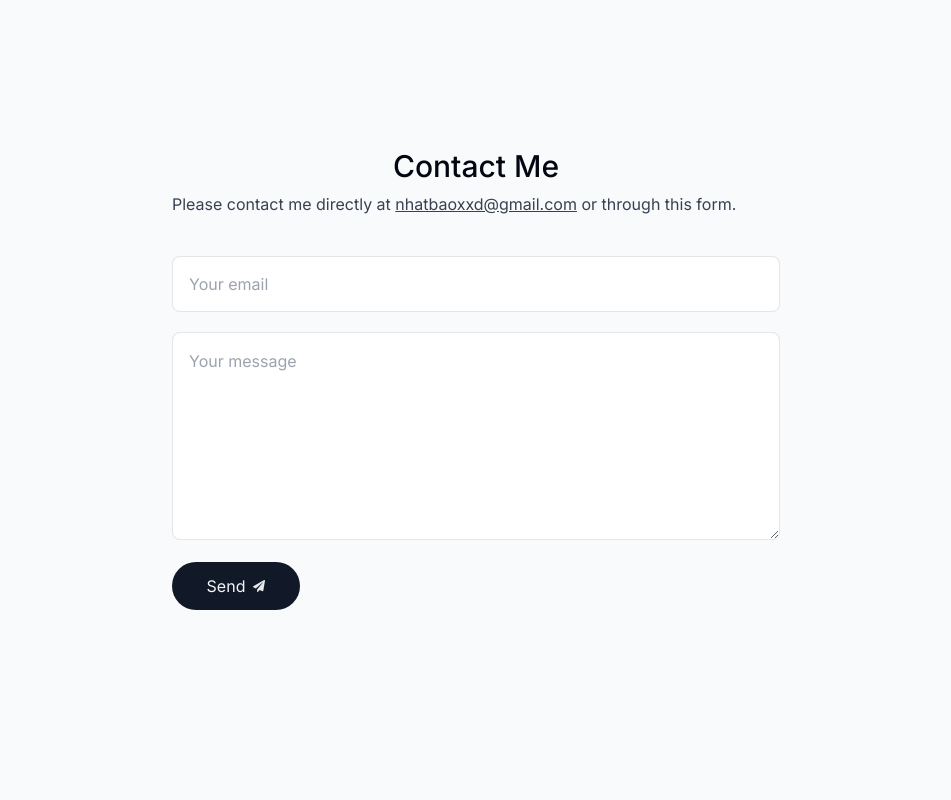
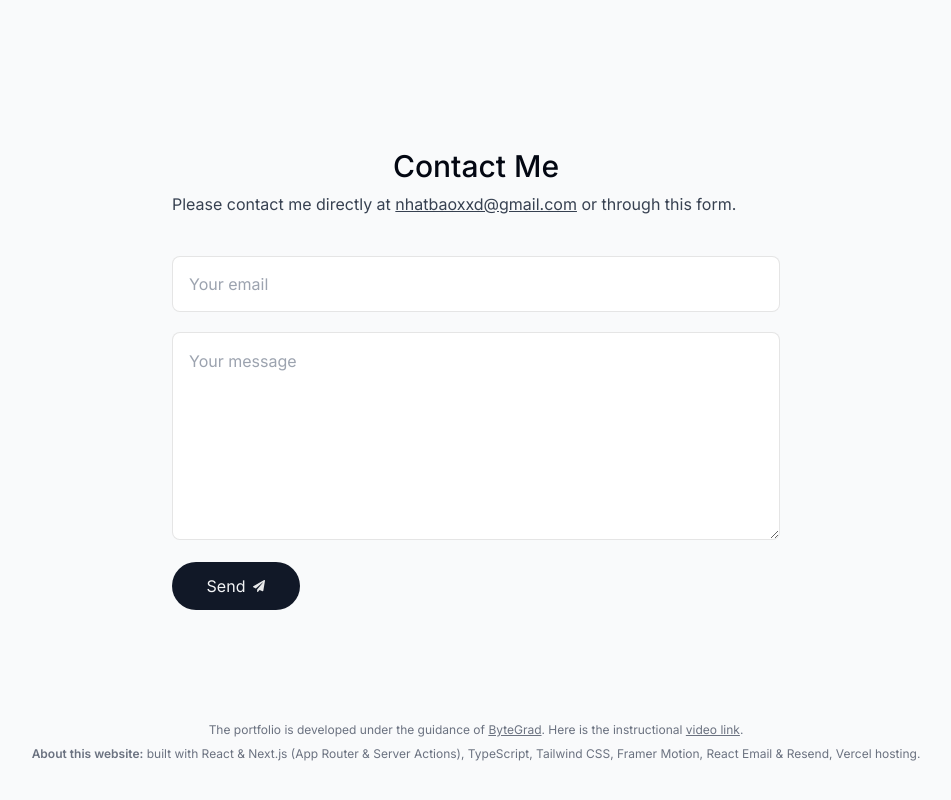
Before and after one commit to nboraxxd/portfolio, a Next.js app: page / in a window 1280 px wide. Shown: the part 3752-4552 px from the top of the page, without its empty margins (164-1115 px from the left). Before the commit the page ends 4474 px from the top, so only its background shows below. Built offline with nearby package versions, Linux system fonts and the light colour scheme; no server answers.

Commit message:
Add Footer component to layout

```diff
--- a/app/layout.tsx
+++ b/app/layout.tsx
@@ -3,6 +3,7 @@ import { Inter } from 'next/font/google'
 import { Toaster } from 'react-hot-toast'
 
 import { Header } from '@/components/header'
+import { Footer } from '@/components/footer'
 import '@/app/globals.css'
 
 const inter = Inter({ subsets: ['latin'] })
@@ -21,6 +22,7 @@ export default function RootLayout({ children }: Readonly<{ children: React.Reac
         <div className="absolute left-[-35rem] top-[-1rem] -z-10 h-[31.25rem] w-[50rem] rounded-full bg-[#DBD7FB] blur-[10rem] sm:w-[68.75rem] md:left-[-33rem] lg:left-[-28rem] xl:left-[-15rem] 2xl:left-[-5rem]"></div>
         {children}
         <Toaster position="top-right" />
+        <Footer />
       </body>
     </html>
   )
--- /dev/null
+++ b/components/footer/footer.tsx
@@ -0,0 +1,23 @@
+import Link from 'next/link'
+
+export default function Footer() {
+  return (
+    <footer className="mb-10 px-4 text-center text-gray-500">
+      <small className="mb-2 block text-xs">
+        The portfolio is developed under the guidance of{' '}
+        <Link href="https://bytegrad.com" target="_blank" className="focus-primary underline">
+          ByteGrad
+        </Link>
+        . Here is the instructional{' '}
+        <Link href="https://www.youtube.com/watch?v=sUKptmUVIBM" target="_blank" className="focus-primary underline">
+          video link
+        </Link>
+        .
+      </small>
+      <p className="text-xs">
+        <span className="font-semibold">About this website:</span> built with React & Next.js (App Router & Server
+        Actions), TypeScript, Tailwind CSS, Framer Motion, React Email & Resend, Vercel hosting.
+      </p>
+    </footer>
+  )
+}
--- /dev/null
+++ b/components/footer/index.ts
@@ -0,0 +1 @@
+export { default as Footer } from './footer'
```
